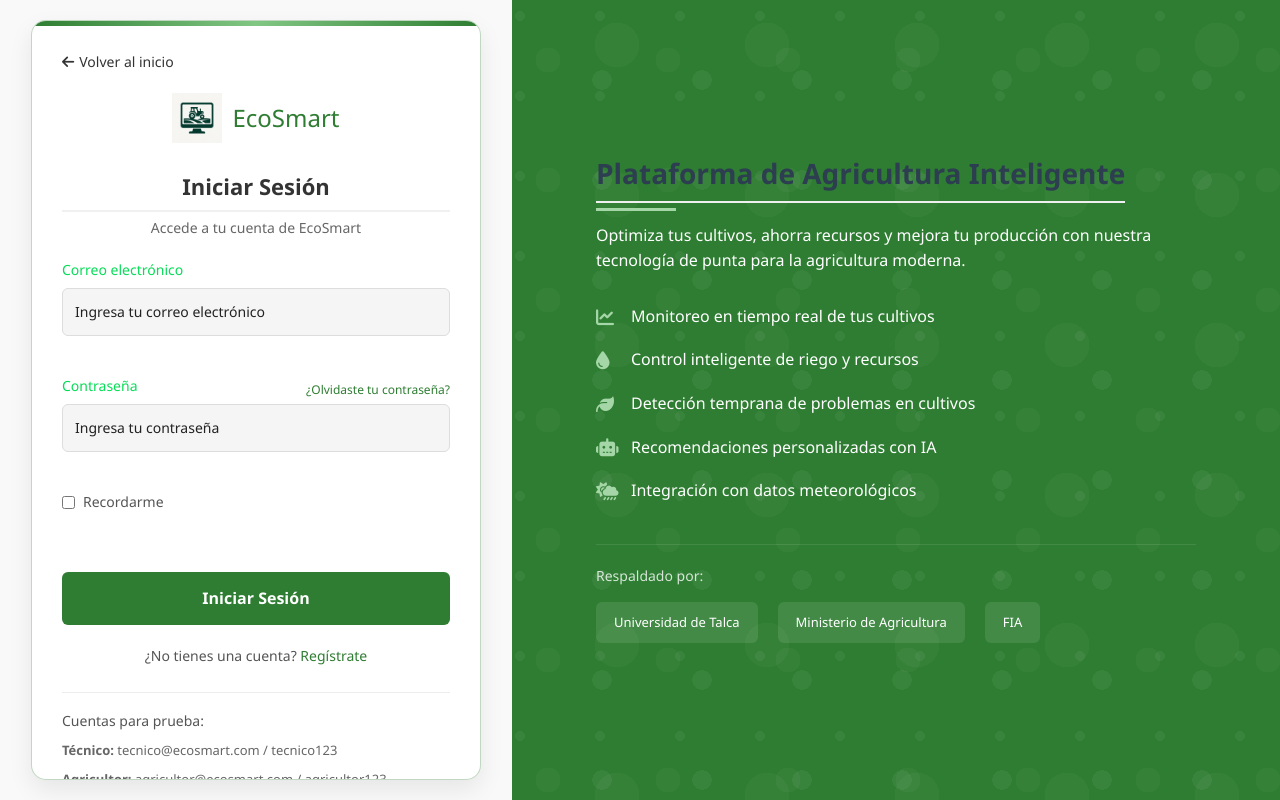
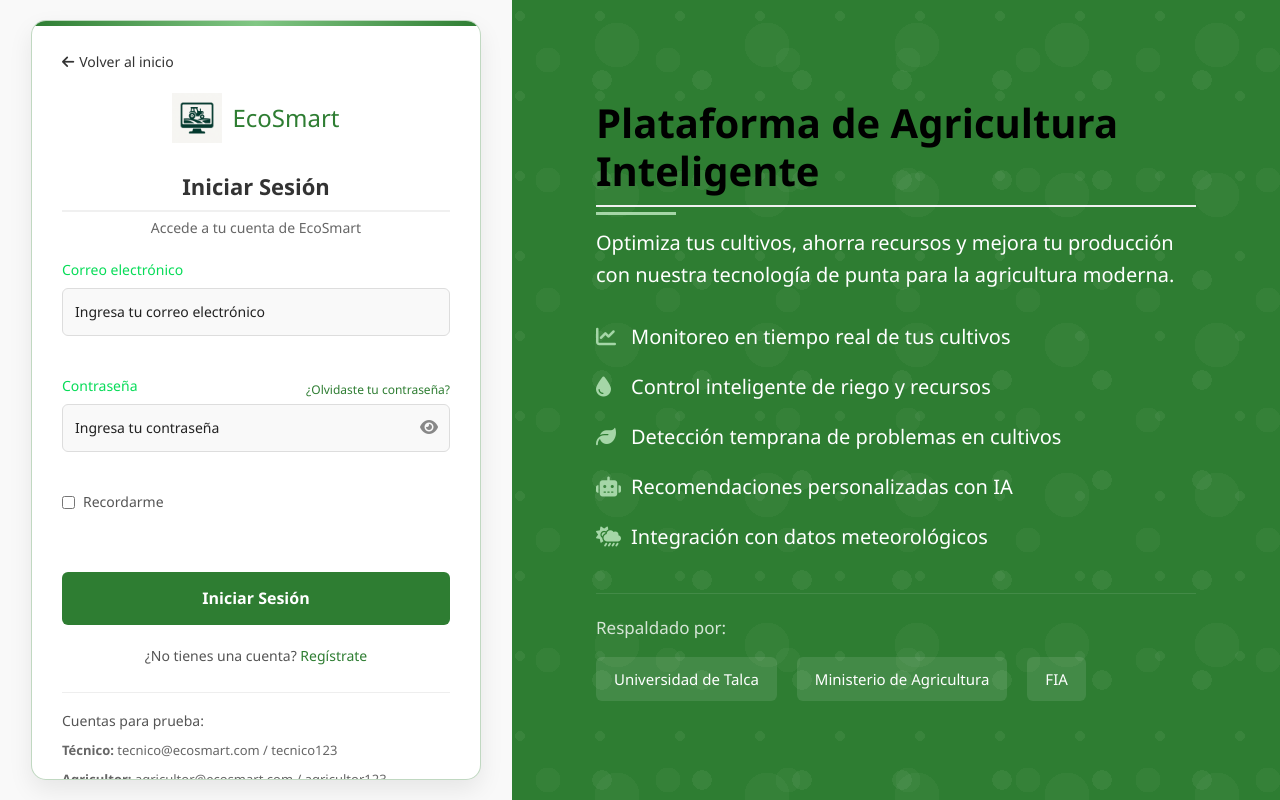
Before and after one commit to Ecosmart1/eco-smart, a React (Vite) app in the folder Ecosmart frontend react/: page /login in a window 1280 px wide. Built offline with nearby package versions, Linux system fonts and the light colour scheme.

Commit message:
Mejora formularios de autenticación con toggle de visibilidad en contraseñas

```diff
--- a/Ecosmart frontend react/src/views/Login.css
+++ b/Ecosmart frontend react/src/views/Login.css
@@ -282,10 +282,12 @@ body, html {
 }
 
 .login-info h2 {
-  font-size: 28px;
+  font-size: 40px;
   margin-bottom: 20px;
   position: relative;
   display: inline-block;
+  color: #000000;
+
 }
 
 .login-info h2::after {
@@ -299,7 +301,7 @@ body, html {
 }
 
 .login-info p {
-  font-size: 16px;
+  font-size: 20px;
   margin-bottom: 30px;
   line-height: 1.6;
 }
@@ -314,7 +316,7 @@ body, html {
   display: flex;
   align-items: center;
   margin-bottom: 18px;
-  font-size: 16px;
+  font-size: 20px;
   position: relative;
   padding-left: 35px;
 }
@@ -322,7 +324,7 @@ body, html {
 .login-features i {
   position: absolute;
   left: 0;
-  font-size: 18px;
+  font-size: 20px;
   color: #a5d6a7;
 }
 
@@ -333,7 +335,7 @@ body, html {
 }
 
 .login-brands p {
-  font-size: 14px;
+  font-size: 17px;
   margin-bottom: 15px;
   opacity: 0.8;
 }
@@ -348,7 +350,7 @@ body, html {
   background-color: rgba(255, 255, 255, 0.1);
   padding: 10px 18px;
   border-radius: 6px;
-  font-size: 13px;
+  font-size: 15px;
   transition: all 0.3s ease;
 }
 
@@ -400,4 +402,29 @@ body, html {
     font-size: 12px;
     padding: 6px 10px;
   }
+}/* Estilos para mostrar/ocultar contraseña */
+.password-input-wrapper {
+  position: relative;
+  width: 100%;
 }
+
+.toggle-password {
+  position: absolute;
+  right: 12px;
+  top: 50%;
+  transform: translateY(-50%);
+  background: none;
+  border: none;
+  padding: 0;
+  color: #888;
+  cursor: pointer;
+  font-size: 16px;
+}
+
+.toggle-password:hover {
+  color: #2e7d32;
+}
+
+.toggle-password:focus {
+  outline: none;
+}
--- a/Ecosmart frontend react/src/views/Login.jsx
+++ b/Ecosmart frontend react/src/views/Login.jsx
@@ -10,6 +10,11 @@ const Login = () => {
   const [error, setError] = useState('');
   const [isLoading, setIsLoading] = useState(false);
   const navigate = useNavigate();
+  const [showPassword, setShowPassword] = useState(false);
+
+  const togglePasswordVisibility = () => {
+  setShowPassword(!showPassword);
+};
 
   const handleChange = (e) => {
     const { name, value } = e.target;
@@ -101,8 +106,10 @@ const Login = () => {
                   ¿Olvidaste tu contraseña?
                 </Link>
               </div>
+
+             <div className="password-input-wrapper">
               <input
-                type="password"
+                type={showPassword ? "text" : "password"}
                 id="password"
                 name="password"
                 placeholder="Ingresa tu contraseña"
@@ -110,6 +117,14 @@ const Login = () => {
                 onChange={handleChange}
                 required
               />
+              <button
+                type="button"
+                className="toggle-password"
+                onClick={togglePasswordVisibility}
+              >
+                <i className={showPassword ? "fas fa-eye-slash" : "fas fa-eye"}></i>
+              </button>
+            </div>
             </div>
 
             <div className="remember-me">
--- a/Ecosmart frontend react/src/views/RecuperarContrasena.jsx
+++ b/Ecosmart frontend react/src/views/RecuperarContrasena.jsx
@@ -11,8 +11,19 @@ const RecuperarContrasena = () => {
   const [isSubmitting, setIsSubmitting] = useState(false);
   const [message, setMessage] = useState(null);
   const [error, setError] = useState(null);
+  const [showPassword, setShowPassword] = useState(false);
+  const [showConfirmPassword, setShowConfirmPassword] = useState(false);
+  // Paso 1: Solicitar código
 
-  // Paso 1: Solicitar código
+const togglePasswordVisibility = () => {
+  setShowPassword(!showPassword);
+};
+
+const toggleConfirmPasswordVisibility = () => {
+  setShowConfirmPassword(!showConfirmPassword);
+};
+
+
   const handleSendCode = async (e) => {
     e.preventDefault();
     setError(null);
@@ -144,25 +155,44 @@ const handleResetPassword = async (e) => {
                 </div>
                 <div className="form-group">
   <label htmlFor="password">Nueva contraseña</label>
+  <div className="password-input-wrapper">
     <input
-                    type="password"
+      type={showPassword ? "text" : "password"}
       id="password"
       value={password}
       onChange={e => setPassword(e.target.value)}
       placeholder="Nueva contraseña"
       disabled={isSubmitting}
     />
+    <button
+      type="button"
+      className="toggle-password"
+      onClick={togglePasswordVisibility}
+    >
+      <i className={showPassword ? "fas fa-eye-slash" : "fas fa-eye"}></i>
+    </button>
   </div>
+</div>
+
 <div className="form-group">
   <label htmlFor="confirm">Repetir contraseña</label>
+  <div className="password-input-wrapper">
     <input
-                    type="password"
+      type={showConfirmPassword ? "text" : "password"}
       id="confirm"
       value={confirm}
       onChange={e => setConfirm(e.target.value)}
       placeholder="Repite la contraseña"
       disabled={isSubmitting}
     />
+    <button
+      type="button"
+      className="toggle-password"
+      onClick={toggleConfirmPasswordVisibility}
+    >
+      <i className={showConfirmPassword ? "fas fa-eye-slash" : "fas fa-eye"}></i>
+    </button>
+  </div>
 </div>
                 <div className="form-buttons">
                   <button type="button" className="btn-volver" onClick={() => setStep(1)} disabled={isSubmitting}>
--- a/Ecosmart frontend react/src/views/Registro.css
+++ b/Ecosmart frontend react/src/views/Registro.css
@@ -2,18 +2,17 @@
 
 .registro-page {
   min-height: 100vh;
-  min-width: 100vw;
-  width: 100vw;
-  height: 100vh;
+  width: 100%;
   display: flex;
-  align-items: center;
+  align-items: flex-start; /* Cambiado de center a flex-start */
   justify-content: center;
-  padding: 0;
+  padding: 40px 20px; /* Añadir padding vertical y horizontal */
   background-image: linear-gradient(rgba(0, 0, 0, 0.6), rgba(0, 0, 0, 0.6)), url('/campo-agricola.png');
   background-size: cover;
   background-position: center;
   background-attachment: fixed;
   box-sizing: border-box;
+  overflow-y: auto; /* Permitir scroll vertical */
 }
 
   .registro-container {
@@ -280,3 +279,30 @@
       flex-direction: column;
     }
   }
+
+/* Estilos para mostrar/ocultar contraseña */
+.password-input-wrapper {
+  position: relative;
+  width: 100%;
+}
+
+.toggle-password {
+  position: absolute;
+  right: 12px;
+  top: 50%;
+  transform: translateY(-50%);
+  background: none;
+  border: none;
+  padding: 0;
+  color: #888;
+  cursor: pointer;
+  font-size: 16px;
+}
+
+.toggle-password:hover {
+  color: #2e7d32;
+}
+
+.toggle-password:focus {
+  outline: none;
+}
--- a/Ecosmart frontend react/src/views/Registro.jsx
+++ b/Ecosmart frontend react/src/views/Registro.jsx
@@ -14,7 +14,9 @@ const Registro = () => {
     confirmPassword: '',
     tipoUsuario: 'agricultor'
   });
-
+  // Añadir después del useState para formData
+  const [showPassword, setShowPassword] = useState(false);
+  const [showConfirmPassword, setShowConfirmPassword] = useState(false);
   const [errors, setErrors] = useState({});
   const [isSubmitting, setIsSubmitting] = useState(false);
 
@@ -33,7 +35,13 @@ const Registro = () => {
       });
     }
   };
+  const togglePasswordVisibility = () => {
+  setShowPassword(!showPassword);
+};
 
+const toggleConfirmPasswordVisibility = () => {
+  setShowConfirmPassword(!showConfirmPassword);
+};
   const handleTipoUsuarioChange = (tipo) => {
     setFormData({
       ...formData,
@@ -186,8 +194,9 @@ const Registro = () => {
 
             <div className="form-group">
   <label htmlFor="password">Contraseña</label>
+  <div className="password-input-wrapper">
     <input
-                type="password"
+      type={showPassword ? "text" : "password"}
       id="password"
       name="password"
       value={formData.password}
@@ -195,13 +204,22 @@ const Registro = () => {
       className={errors.password ? 'input-error' : ''}
       placeholder="Crea una contraseña segura"
     />
+    <button
+      type="button"
+      className="toggle-password"
+      onClick={togglePasswordVisibility}
+    >
+      <i className={showPassword ? "fas fa-eye-slash" : "fas fa-eye"}></i>
+    </button>
+  </div>
   {errors.password && <span className="error-message">{errors.password}</span>}
 </div>
 
 <div className="form-group">
   <label htmlFor="confirmPassword">Repetir Contraseña</label>
+  <div className="password-input-wrapper">
     <input
-                type="password"
+      type={showConfirmPassword ? "text" : "password"}
       id="confirmPassword"
       name="confirmPassword"
       value={formData.confirmPassword}
@@ -209,6 +227,14 @@ const Registro = () => {
       className={errors.confirmPassword ? 'input-error' : ''}
       placeholder="Repite tu contraseña"
     />
+    <button
+      type="button"
+      className="toggle-password"
+      onClick={toggleConfirmPasswordVisibility}
+    >
+      <i className={showConfirmPassword ? "fas fa-eye-slash" : "fas fa-eye"}></i>
+    </button>
+  </div>
   {errors.confirmPassword && <span className="error-message">{errors.confirmPassword}</span>}
 </div>
 
--- a/Ecosmart frontend react/src/views/recuperar.css
+++ b/Ecosmart frontend react/src/views/recuperar.css
@@ -2,122 +2,126 @@
 
 .recuperar-page {
   min-height: 100vh;
-  width: 100vw;
-  background: #2e7d32;
+  width: 100%;
+  background-image: linear-gradient(rgba(46, 125, 50, 0.9), rgba(27, 94, 32, 0.8)), url('/campo-agricola.png');
+  background-size: cover;
+  background-position: center;
+  background-attachment: fixed;
   display: flex;
   justify-content: center;
   align-items: center;
+  padding: 20px;
+  box-sizing: border-box;
 }
 
 .recuperar-container {
   background: #fff;
   border-radius: 16px;
-  padding: 48px 36px;
-  box-shadow: 0 4px 24px rgba(0,0,0,0.10);
+  padding: 30px;
+  box-shadow: 0 12px 30px rgba(0, 0, 0, 0.2);
   width: 100%;
-  max-width: 480px; /* Aumenta el ancho máximo */
-  display: flex;
-  flex-direction: column;
-  align-items: center;
+  max-width: 480px;
+  animation: fadeIn 0.5s ease;
 }
 
+/* Encabezado */
 .recuperar-header {
   display: flex;
-    flex-direction: column;
   align-items: center;
-    margin-bottom: 30px;
+  justify-content: center;
+  margin-bottom: 20px;
+  flex-direction: row;
 }
 
 .recuperar-logo {
-    width: 60px;
-    height: 60px;
-    margin-bottom: 10px;
+  width: 40px;
+  height: 40px;
+  margin-right: 10px;
 }
 
 .recuperar-header h1 {
-    font-size: 28px;
+  font-size: 24px;
   font-weight: 600;
-    color: white;
+  color: #2e7d32;
   margin: 0;
 }
 
-  /* Contenedor del formulario */
+/* Formulario */
 .recuperar-form-container {
-  background-color: white;
-  border-radius: 12px;
-  padding: 40px 32px; /* Más espacio */
-  box-shadow: 0 4px 15px rgba(0, 0, 0, 0.2);
   width: 100%;
 }
 
 .recuperar-form-container h2 {
   color: #2e7d32;
   text-align: center;
-    margin-bottom: 15px;
-    font-size: 24px;
+  margin: 0 0 15px;
+  font-size: 22px;
+  font-weight: 600;
 }
 
 .recuperar-description {
   text-align: center;
-    color: #666;
-    margin-bottom: 25px;
-    font-size: 15px;
+  color: #555;
+  margin-bottom: 20px;
+  font-size: 14px;
+  line-height: 1.5;
 }
 
-  /* Mensajes de éxito y error */
+/* Mensajes */
 .success-message {
   background-color: #e8f5e9;
   color: #2e7d32;
   padding: 12px;
-    border-radius: 6px;
+  border-radius: 8px;
   margin-bottom: 20px;
   font-size: 14px;
   text-align: center;
+  font-weight: 500;
+  border: 1px solid #c8e6c9;
 }
 
 .error-message {
   background-color: #ffebee;
   color: #c62828;
   padding: 12px;
-    border-radius: 6px;
+  border-radius: 8px;
   margin-bottom: 20px;
   font-size: 14px;
   text-align: center;
+  font-weight: 500;
+  border: 1px solid #ffcdd2;
 }
 
-  /* Formulario */
-  .recuperar-form {
-    display: flex;
-    flex-direction: column;
-    gap: 20px;
-  }
-
+/* Campos de formulario */
 .form-group {
   display: flex;
   flex-direction: column;
-    margin-bottom: 10px;
+  margin-bottom: 16px;
+  width: 100%;
 }
 
 .form-group label {
   font-size: 14px;
-    margin-bottom: 8px;
-    color: #555;
+  margin-bottom: 6px;
+  color: #444;
   font-weight: 500;
 }
 
 .form-group input {
   width: 100%;
-    padding: 12px;
+  padding: 12px 15px;
   border: 1px solid #ddd;
-    border-radius: 6px;
+  border-radius: 8px;
   font-size: 15px;
-    transition: border-color 0.3s;
+  background-color: #f9f9f9;
+  box-sizing: border-box;
 }
 
 .form-group input:focus {
   border-color: #2e7d32;
   outline: none;
-    box-shadow: 0 0 0 2px rgba(46, 125, 50, 0.1);
+  background-color: white;
+  box-shadow: 0 0 0 3px rgba(46, 125, 50, 0.1);
 }
 
 /* Botones */
@@ -125,22 +129,23 @@
   display: flex;
   gap: 15px;
   margin-top: 20px;
+  width: 100%;
 }
 
 .btn-volver, .btn-enviar {
   flex: 1;
-    padding: 14px;
-    border-radius: 6px;
+  padding: 12px 0;
+  border-radius: 8px;
   font-weight: 600;
   cursor: pointer;
   text-align: center;
-    font-size: 16px;
-    transition: all 0.3s;
+  font-size: 15px;
+  transition: all 0.2s;
 }
 
 .btn-volver {
-    background-color: #f5f5f5;
-    color: #555;
+  background-color: #f0f0f0;
+  color: #444;
   border: 1px solid #ddd;
   text-decoration: none;
   display: flex;
@@ -152,50 +157,72 @@
   background-color: #2e7d32;
   color: white;
   border: none;
+  box-shadow: 0 2px 5px rgba(0, 0, 0, 0.1);
 }
 
 .btn-volver:hover {
-    background-color: #eeeeee;
+  background-color: #e5e5e5;
 }
 
 .btn-enviar:hover {
   background-color: #1b5e20;
+  box-shadow: 0 4px 8px rgba(0, 0, 0, 0.15);
 }
 
 .btn-enviar:disabled {
   background-color: #a5d6a7;
   cursor: not-allowed;
+  box-shadow: none;
 }
 
 /* Footer */
 .recuperar-footer {
+  position: absolute;
+  bottom: 20px;
+  left: 0;
+  right: 0;
   text-align: center;
-    margin-top: 20px;
   font-size: 14px;
-    color: rgb(0, 0, 0);
+  color: white;
 }
 
 .recuperar-footer a {
-    color: #013369;
+  color: #ffffff;
   text-decoration: none;
-    font-weight: 500;
+  font-weight: 600;
+  background-color: rgba(255, 255, 255, 0.2);
+  padding: 5px 10px;
+  border-radius: 4px;
+  transition: all 0.2s;
 }
 
 .recuperar-footer a:hover {
-    text-decoration: underline;
+  background-color: rgba(255, 255, 255, 0.3);
+}
+
+/* Animación */
+@keyframes fadeIn {
+  from {
+    opacity: 0;
+    transform: translateY(10px);
+  }
+  to {
+    opacity: 1;
+    transform: translateY(0);
+  }
 }
 
 /* Responsive */
 @media (max-width: 576px) {
-    .recuperar-form-container {
-      padding: 20px;
+  .recuperar-container {
+    padding: 25px 20px;
   }
 
   .form-buttons {
     flex-direction: column;
   }
 
-    .recuperar-description {
-      font-size: 14px;
+  .btn-volver {
+    margin-bottom: 10px;
   }
 }
```
Lines whose indentation alone changed are shown as unchanged.
